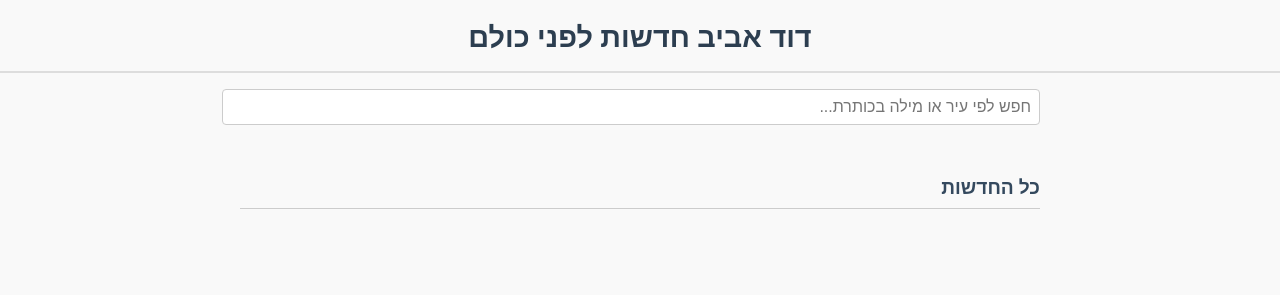
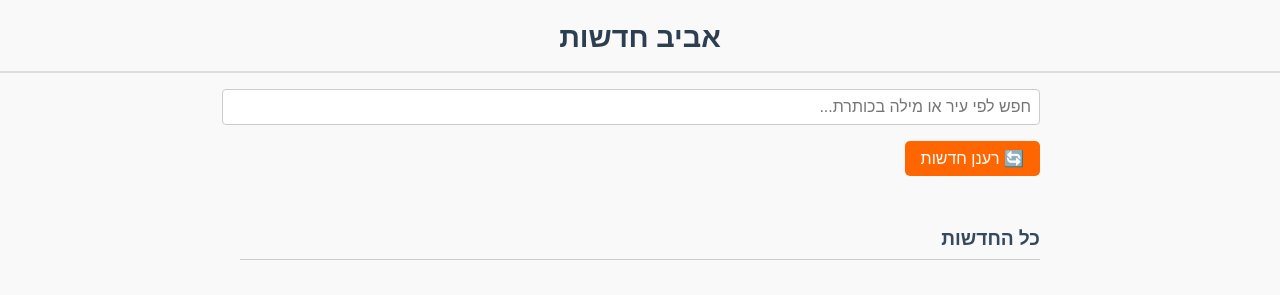
Before and after one commit to 26263221da/aviv_new, a plain HTML site: page index.html in a window 1280 px wide. Drawn offline with Linux system fonts and the light colour scheme; no server answers.

Commit message:
Update index.html
הוספת כפתור רענון

```diff
--- a/index.html
+++ b/index.html
@@ -19,6 +19,16 @@
     input[type="text"] {
       width: 100%; padding: 0.5rem; font-size: 1rem; margin-bottom: 1rem;
       border: 1px solid #ccc; border-radius: 4px;
+    }
+    button {
+      padding: 0.5rem 1rem;
+      font-size: 1rem;
+      margin-bottom: 1rem;
+      border: none;
+      background: #ff6600;
+      color: #fff;
+      border-radius: 5px;
+      cursor: pointer;
     }
     h2{font-size:1.2rem;border-bottom:1px solid #ccc;padding-bottom:.5rem;
        margin-top:2rem;color:#34495e;}
@@ -64,9 +74,10 @@
   </style>
 </head>
 <body>
-  <header>דוד אביב חדשות לפני כולם</header>
+  <header>אביב חדשות</header>
   <section>
     <input type="text" id="cityFilter" placeholder="חפש לפי עיר או מילה בכותרת..." oninput="filterByCity()">
+    <button onclick="refreshNews()">🔄 רענן חדשות</button>
     <h2>כל החדשות</h2>
     <div id="all-news"></div>
   </section>
@@ -128,9 +139,19 @@
       });
     }
 
+    function refreshNews() {
+      const btn = event.target;
+      btn.textContent = "🔄 טוען חדשות...";
+      btn.disabled = true;
+      document.getElementById("all-news").innerHTML = "";
+      loadAllNews().then(() => {
+        btn.textContent = "🔄 רענן חדשות";
+        btn.disabled = false;
+      });
+    }
+
     loadAllNews();
 
-    // טען מחדש כל 3 דקות
     setInterval(() => {
       loadAllNews();
     }, 180000);
```
